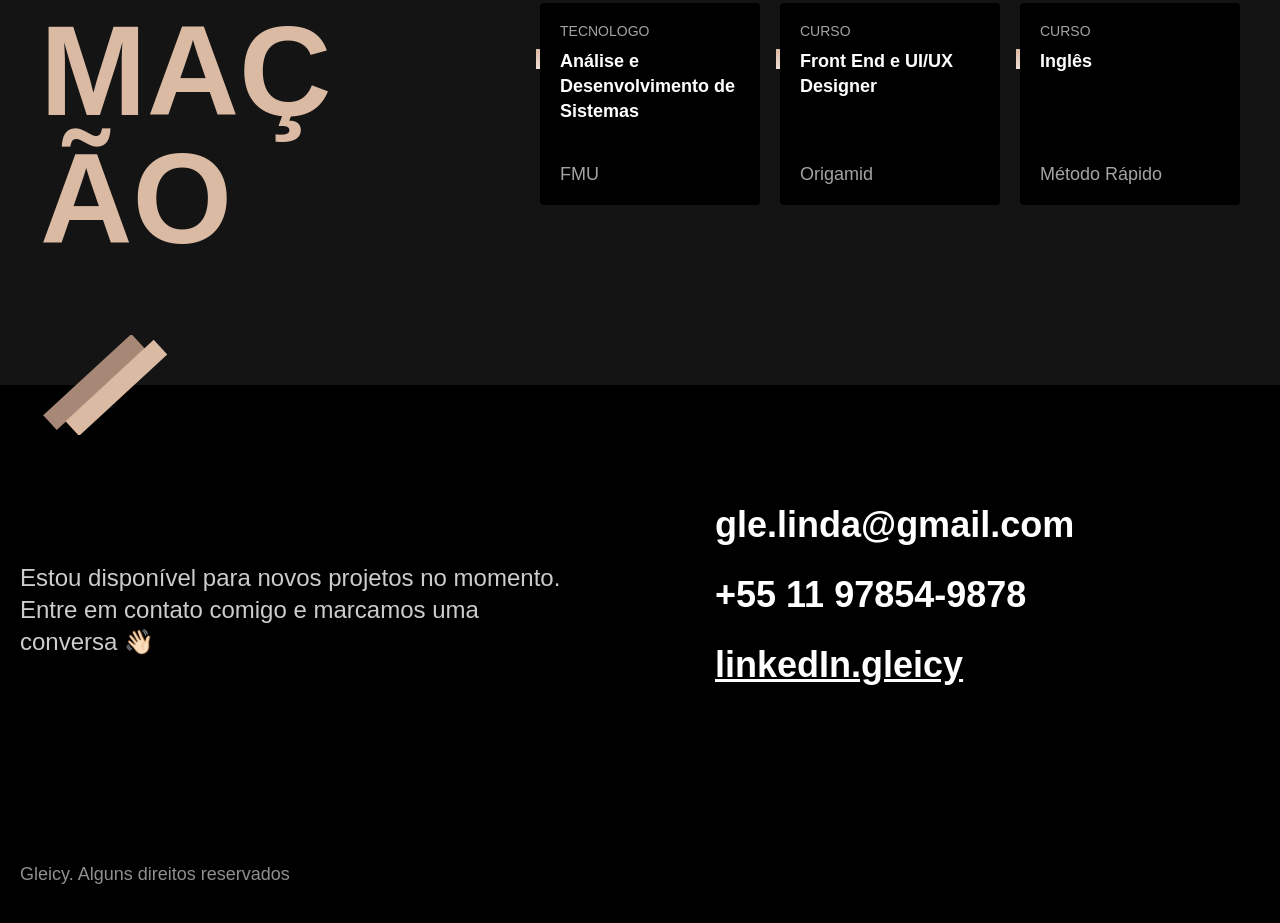
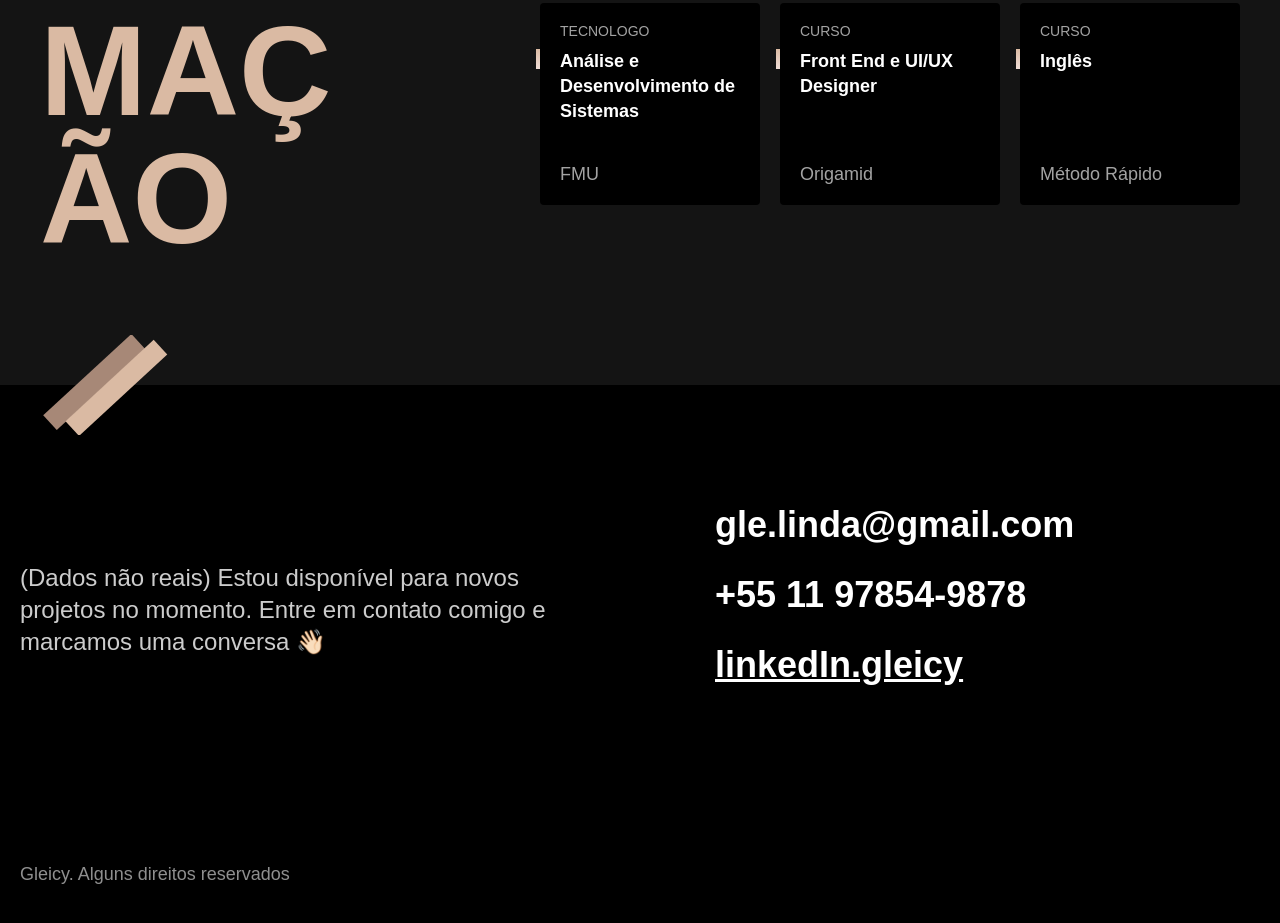
Before and after one commit to GleicyS/gleicys.github.io, a plain HTML site: page index.html in a window 1280 px wide. Shown: the part 1786-2709 px from the top of the page. Drawn offline with Linux system fonts and the light colour scheme.

Commit message:
favicon e dados

```diff
--- a/index.html
+++ b/index.html
@@ -7,6 +7,7 @@
   <title>Gleicy - Para estudo</title>
   <meta name="description" content="Desenvolvedora Front End e UX/UI Designer Localizada em São Paulo">
   <link rel="stylesheet" href="./css/style.css">
+  <link rel="icon" href="./favicon.svg" type="image/svg+xml">
 </head>
 
 <body>
@@ -114,7 +115,7 @@
 
   <footer class="footer" id="contato">
     <div class="footer-container">
-      <p class="footer-texto">Estou disponível para novos projetos no momento. Entre em contato comigo e marcamos uma conversa 👋🏻</p>
+      <p class="footer-texto"> (Dados não reais) Estou disponível para novos projetos no momento. Entre em contato comigo e marcamos uma conversa 👋🏻</p>
       <ul class="footer-contato">
         <li>gle.linda@gmail.com</li>
         <li>+55 11 97854-9878</li>
```
Also changed, not shown: favicon.svg (added).
